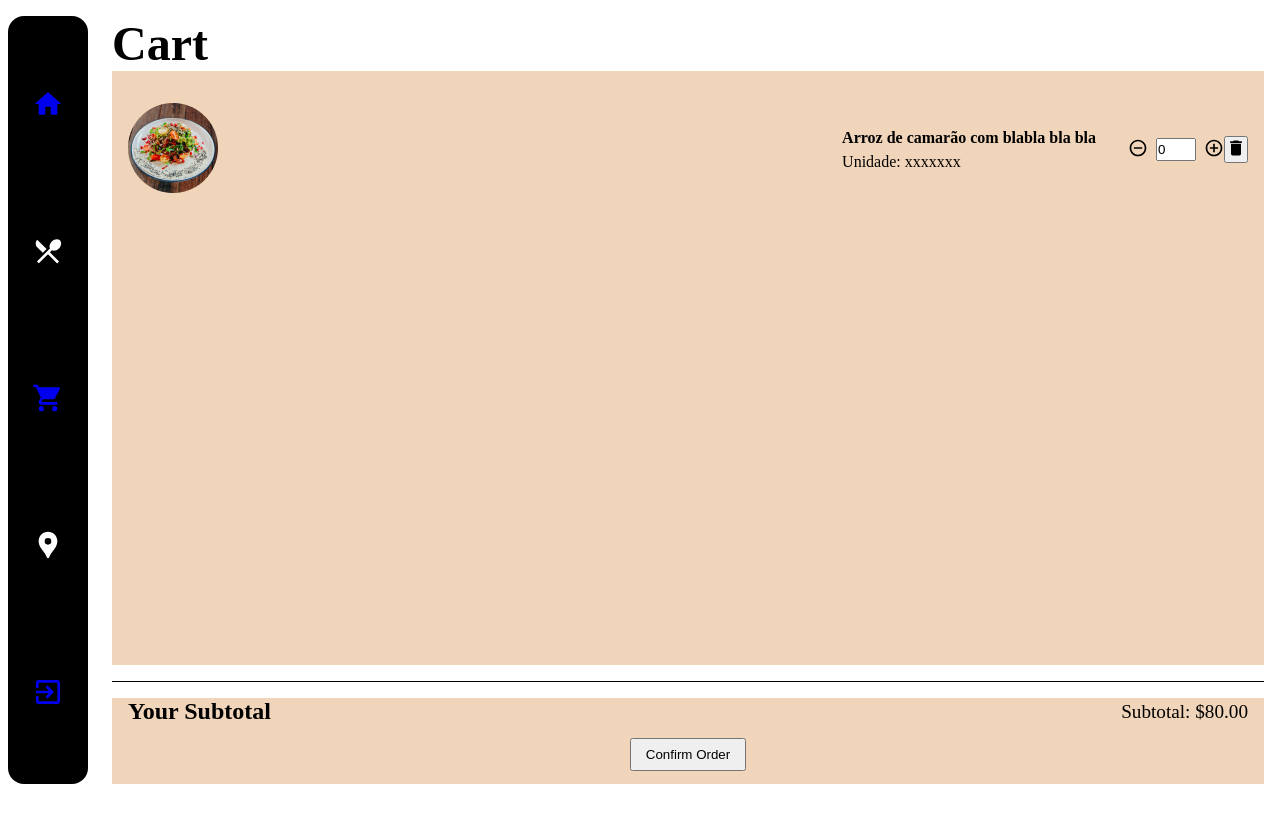
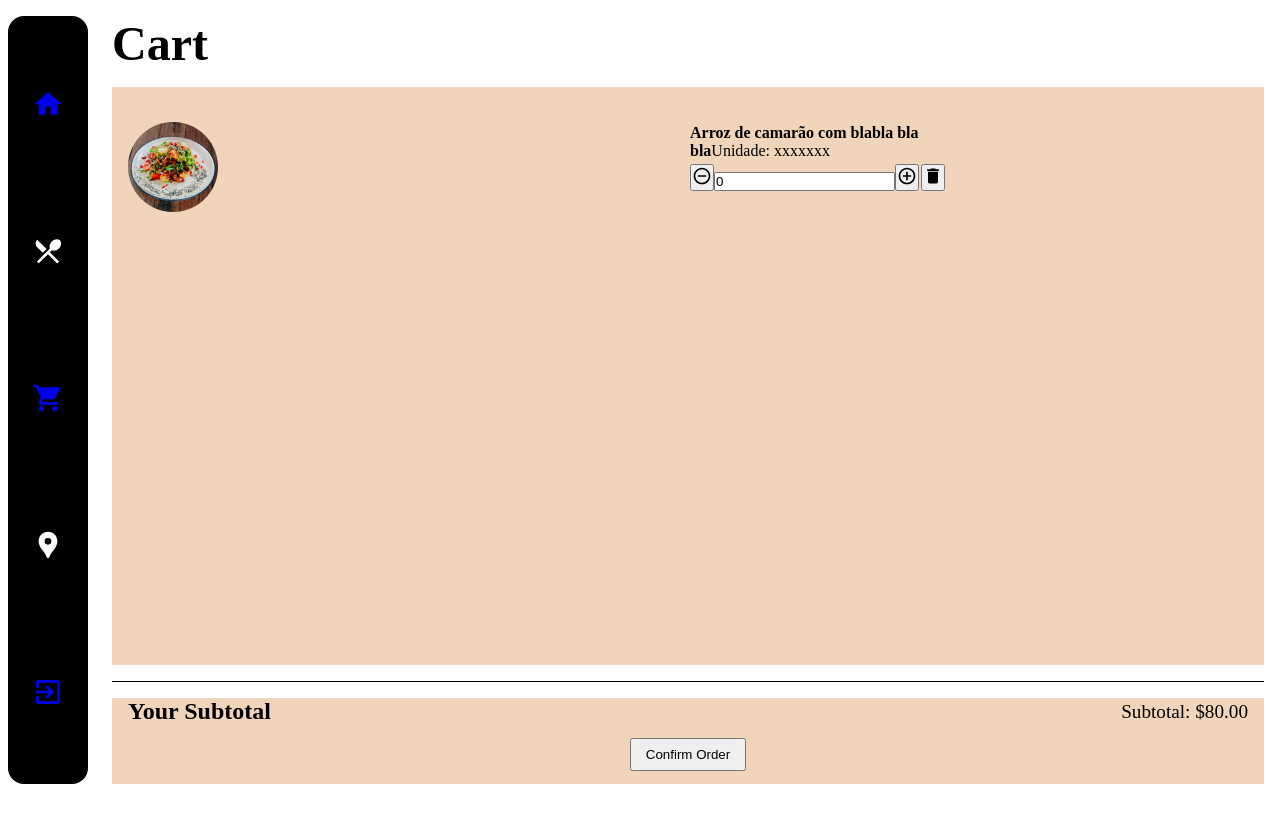
Before and after one commit to NatanaelPJ/ProjectPilot, a React (Create React App) app: page /cart in a window 1280 px wide. Built offline with nearby package versions, Linux system fonts and the light colour scheme.

Commit message:
Refactor: Refactoring stylization

```diff
--- a/src/components/SideBar/style.ts
+++ b/src/components/SideBar/style.ts
@@ -7,7 +7,7 @@ export const Container = styled.nav`
   color: white;
   border-radius: 0;
   background: black;
-  @media (min-width: 480px) {
+  @media (min-width: 768px) {
     border-radius: 1em;
   }
 
@@ -19,7 +19,7 @@ export const Container = styled.nav`
   li{
     width: 100%;
     flex-direction: column;
-    @media (min-width: 480px) {
+    @media (min-width: 768px) {
       flex-direction: row;
     }
 
@@ -31,7 +31,7 @@ export const Container = styled.nav`
     height: 100%;
 
 
-    @media (min-width: 480px) {
+    @media (min-width: 768px) {
       flex-direction: column;
       justify-content: space-around;
       padding: 1em 0;
--- a/src/components/Theme/styles.ts
+++ b/src/components/Theme/styles.ts
@@ -4,14 +4,15 @@ export const Container = styled.main`
   width: 100%;
   height: 100vh;
   display: flex;
+  flex-direction: column-reverse;
 
-  @media (max-width: 480px) {
-    flex-direction: column-reverse;
+  @media (min-width: 768px) {
+    flex-direction: initial;
   }
 `
 
 export const Navigation = styled.aside`
-  @media (min-width: 480px) {
+  @media (min-width: 768px) {
     padding: 1em 0.5em;
     flex:0 0 6em;
     height: 100%;
--- a/src/pages/Cart/styles.ts
+++ b/src/pages/Cart/styles.ts
@@ -6,8 +6,6 @@ export const ContentBox = styled.article`
   flex-direction: column;
   justify-content: center;
   padding: 1em 1em;
-
-
 
 
   .divider{
@@ -19,10 +17,13 @@ export const ContentBox = styled.article`
 `
 
 export const ProductTable = styled.table`
+  margin-top: 1em;
   flex-grow: 1;
   flex-basis: 0;
   display: flex;
+  flex-direction: column;
   overflow-y: auto;
+  overflow-x: hidden;
   background: #F1D5BB;
   padding: 1em 1em;
 
@@ -30,56 +31,72 @@ export const ProductTable = styled.table`
     display: none;
   }
 
-  tbody{
-    flex: 1 0 0;
-    display: flex;
-    flex-direction: column;
-    gap: 1em;
+  thead{
+
+    position: static;
+
+    tr{
+      width:100%;
+      display: grid;
+      grid-template-columns: 2fr 1fr 1fr;
+
+      @media (max-width: 468px) {
+        grid-template-columns: 1fr 1fr 1fr;
+      }
+    }
   }
 
-  tr{
+
+  tbody{
+    margin-top: 1.2em;
     width: 100%;
-    display: flex;
-    align-items: center;
     gap: 1em;
-    padding: 1em 0;
+
+    tr{
+      width:100%;
+      display: grid;
+      grid-template-columns: 2fr 1fr 1fr;
+
+      @media (max-width: 480px) {
+        grid-template-columns: 1fr 1fr 1fr;
+      }
 
 
-    @media (min-width: 480px) {
-      justify-content: space-between;
-    }
+      .productDescription{
+        display: grid;
+        grid-template-columns: 1fr 2fr;
+        gap: 1em;
 
-    td img{
-      width: 5.62em;
-      height: 5.62em;
-    }
+        img{
+          margin: auto;
+          width: 5.62em;
+          height: 5.62em;
+        }
 
-    .wrapper{
+        strong{
+          margin: auto 0;
+          margin-right: auto;
+        }
 
-      display: flex;
-      flex-flow: row wrap;
-      align-items: center;
-      gap: 0 2em;
+        @media (max-width: 560px) {
+          grid-template-columns: 1fr;
 
 
-
-      @media (min-width: 480px) {
-
+          strong{
+            margin-right: unset;
+            text-align: center;
+          }
+        }
       }
 
-      .text-box{
-        display: flex;
-        flex-direction: column;
-        line-height: 150%;
-      }
-
-      .wrapperPriceTable{
+      .productAmount{
+        flex: 1;
         display: flex;
         align-items: center;
+        justify-content: center;
+        gap: 0 2em;
 
-
-
-        td .counterPrice{
+        .counterPrice{
           display: flex;
           gap: 0.5em;
 
@@ -89,14 +106,22 @@ export const ProductTable = styled.table`
           }
 
           input{
-            max-width: 3em;
-            min-width: 2.5em;
+            max-width: 3.5em;
+            flex-shrink: 0;
             width: 100%;
+            text-align: center;
           }
         }
       }
+
+      .subTotal{
+        display: flex;
+        align-items: center;
+        justify-content: center;
+      }
     }
   }
+
 `
 
 export const PriceTable = styled.div`
--- a/src/pages/Menu/styles.ts
+++ b/src/pages/Menu/styles.ts
@@ -13,8 +13,9 @@ export const ContentMenu = styled.article`
     grid-template-columns: repeat(3, 1fr); */
     display: flex;
     align-items: center;
+    justify-content: center;
     flex-wrap: wrap;
-    gap: 3em 2em;
+    gap: 4em;
     overflow-y: scroll;
 
     &::-webkit-scrollbar{
@@ -22,29 +23,36 @@ export const ContentMenu = styled.article`
     }
 
     div{
-      margin: 0 auto;
-      flex-shrink: 0;
-      flex-grow: 0;
-
-      p{
-
-        margin-top: 0.5em;
-        text-align: center;
-        font-size: 1.25em;
-      }
+      display: flex;
+      flex-direction: column;
+      align-items: center;
+      max-width: 11em;
+      width: 100%;
+      height: 20em;
+      gap: 0.5em;
 
       img{
         width: 100%;
-        max-width: 12.6em;
-        width: 100%;
-        max-height: 12em;
-        height:100%;
+        height: 11em;
         object-fit: cover;
+      }
+
+      p{
+        text-align: center;
+        font-size: 1.25em;
+        flex: 1;
+      }
+
+
+      button{
+        background: black;
+        margin: 0;
+
       }
     }
   }
 
-  button{
+  button {
     margin: 2em auto;
     max-width: 11em;
     width: 100%;
```
